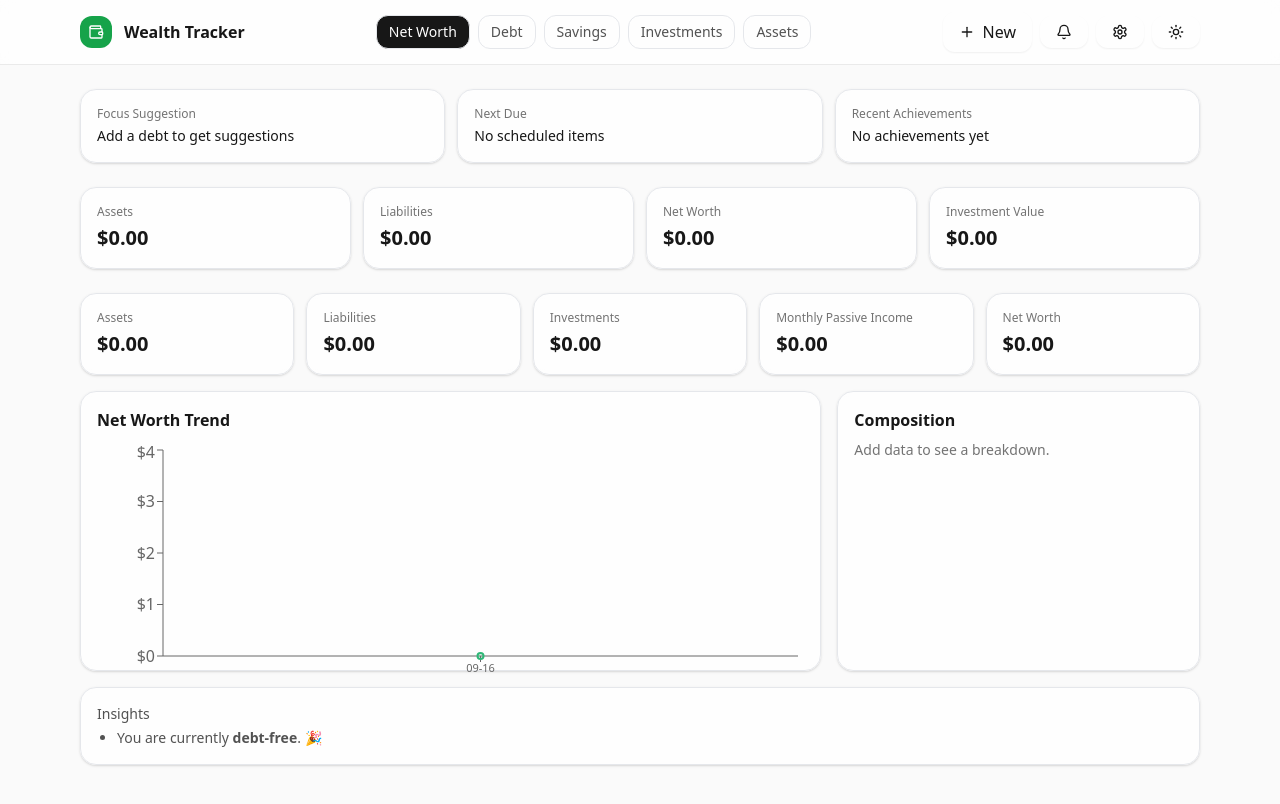
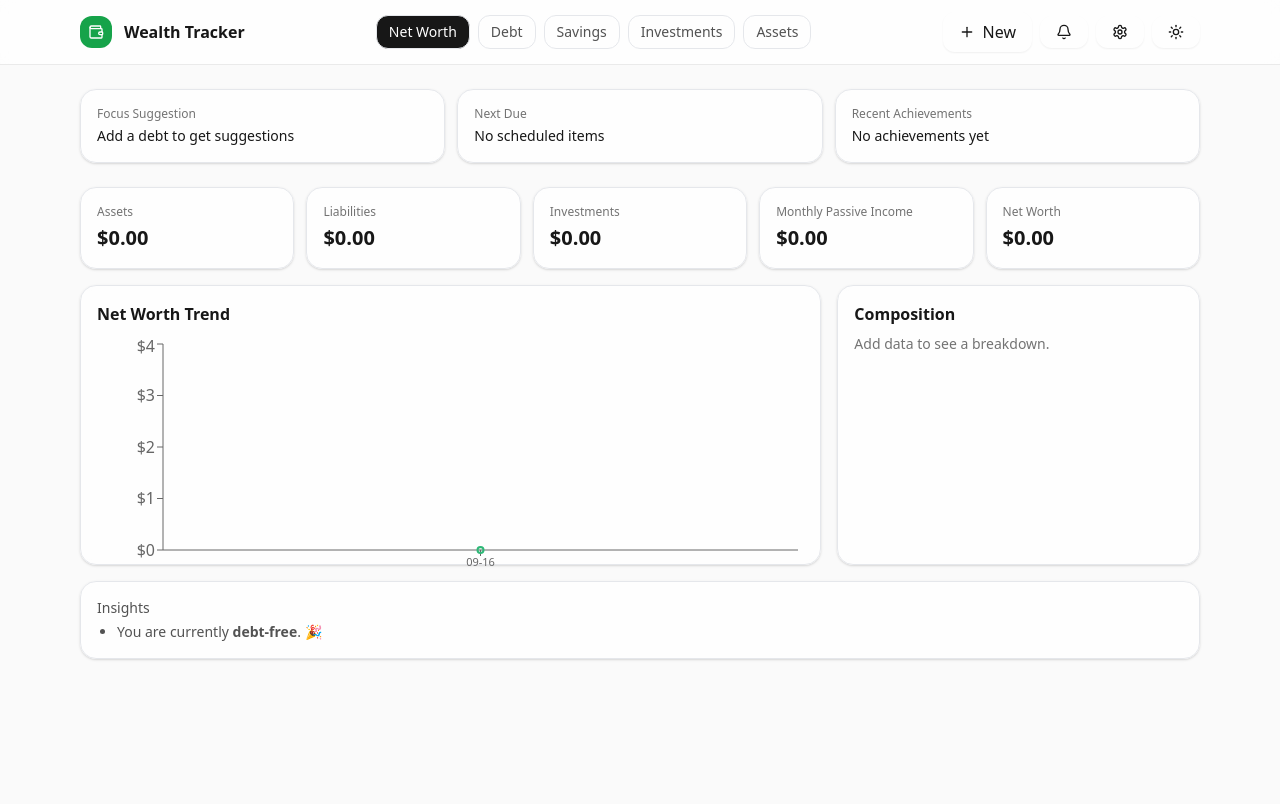
Before and after one commit to chinthujan/wealth-tracker, a React (Vite) app: page / in a window 1280 px wide. Shown: the top 804 px of the page. Built offline with nearby package versions, Linux system fonts and the light colour scheme.

Commit message:
Remove duplicate line in dashboard

```diff
--- a/src/App.jsx
+++ b/src/App.jsx
@@ -1,4 +1,4 @@
-import React, { useMemo, useState, useEffect } from 'react'
+import React, { useState, useEffect } from 'react'
 import Header from './components/Header'
 import DebtTracker from './components/DebtTracker'
 import SavingsTracker from './components/SavingsTracker'
@@ -8,17 +8,15 @@ import NetWorth from './components/NetWorth'
 import Settings from './components/Settings'
 import ErrorBoundary from './components/ErrorBoundary'
 import { Provider, useStore } from './state/store'
-import { currency } from './lib/utils'
 import * as Recurrence from './lib/recurrence.js'
-import { AreaChart, Area, XAxis, YAxis, Tooltip, ResponsiveContainer, CartesianGrid, Legend } from 'recharts'
 
 function Shell() {
   // v2: default landing tab is Net Worth
   const [tab, setTab] = useState('Net Worth')
-  const { totals, applyRecurrences } = useStore()
+  const { applyRecurrences } = useStore()
 
   // apply missed recurrences on load
-  useEffect(() => { applyRecurrences?.() }, [])
+  useEffect(() => { applyRecurrences?.() }, [applyRecurrences])
 
   // v2: change quick-add hotkey to "\" and ignore when typing
   useEffect(() => {
@@ -38,11 +36,11 @@ function Shell() {
     <div className="min-h-screen text-neutral-900 dark:text-neutral-100">
       <Header tab={tab} setTab={setTab}/>
       <main className="max-w-6xl mx-auto px-4 py-6 space-y-6">
-        {/* v2: Show cross-app overview ONLY on Net Worth */}
+        {/* Show cross-app overview ONLY on Net Worth */}
         {tab === 'Net Worth' && (
           <>
             <Insights />
-            <Overview />
+            {/* Removed <Overview /> to eliminate the duplicate row */}
             <Reminders />
             <NetWorth />
           </>
@@ -58,7 +56,7 @@ function Shell() {
   )
 }
 
-/* --- v2: keep these but they now render only on Net Worth --- */
+/* --- Keep these, rendered only on Net Worth --- */
 function Reminders() {
   const { data } = useStore()
   const items = []
@@ -123,51 +121,29 @@ function Insights() {
     <section className="grid grid-cols-1 md:grid-cols-3 gap-3">
       <div className="card">
         <div className="text-xs text-neutral-500 dark:text-neutral-400">Focus Suggestion</div>
-        <div className="mt-1 text-sm">{highestAPR ? <>Target <span className="font-semibold">{highestAPR.name}</span> next ({highestAPR.apr}% APR)</> : 'Add a debt to get suggestions'}</div>
+        <div className="mt-1 text-sm">
+          {highestAPR
+            ? <>Target <span className="font-semibold">{highestAPR.name}</span> next ({highestAPR.apr}% APR)</>
+            : 'Add a debt to get suggestions'}
+        </div>
       </div>
       <div className="card">
         <div className="text-xs text-neutral-500 dark:text-neutral-400">Next Due</div>
-        <div className="mt-1 text-sm">{nextDue ? <>{nextDue.type}: <span className="font-semibold">{nextDue.name}</span> on {nextDue.date.toLocaleDateString()}</> : 'No scheduled items'}</div>
+        <div className="mt-1 text-sm">
+          {nextDue
+            ? <>{nextDue.type}: <span className="font-semibold">{nextDue.name}</span> on {nextDue.date.toLocaleDateString()}</>
+            : 'No scheduled items'}
+        </div>
       </div>
       <div className="card">
         <div className="text-xs text-neutral-500 dark:text-neutral-400 mb-1">Recent Achievements</div>
-        {achievements.length ? achievements.map(a => <div key={a.id} className="text-sm">🏆 {a.text}</div>) : <div className="text-sm">No achievements yet</div>}
+        {achievements.length
+          ? achievements.map(a => <div key={a.id} className="text-sm">🏆 {a.text}</div>)
+          : <div className="text-sm">No achievements yet</div>}
       </div>
     </section>
   )
 }
-
-function Overview() {
-  const { totals } = useStore()
-  const netClass =
-    totals.netWorth < 0
-      ? 'text-red-600'
-      : totals.netWorth > 0
-      ? 'text-green-600'
-      : 'text-neutral-900 dark:text-neutral-100' // black in light, white in dark
-
-  return (
-    <section className="grid grid-cols-2 md:grid-cols-4 gap-3">
-      <div className="card">
-        <div className="text-xs text-neutral-500 dark:text-neutral-400">Assets</div>
-        <div className="mt-1 text-xl font-semibold">{currency(totals.assets)}</div>
-      </div>
-      <div className="card">
-        <div className="text-xs text-neutral-500 dark:text-neutral-400">Liabilities</div>
-        <div className="mt-1 text-xl font-semibold">{currency(totals.liabilities)}</div>
-      </div>
-      <div className="card">
-        <div className="text-xs text-neutral-500 dark:text-neutral-400">Net Worth</div>
-        <div className={`mt-1 text-xl font-semibold ${netClass}`}>{currency(totals.netWorth)}</div>
-      </div>
-      <div className="card">
-        <div className="text-xs text-neutral-500 dark:text-neutral-400">Investment Value</div>
-        <div className="mt-1 text-xl font-semibold">{currency(totals.investmentValue)}</div>
-      </div>
-    </section>
-  )
-}
-
 
 export default function App() {
   return (
```
